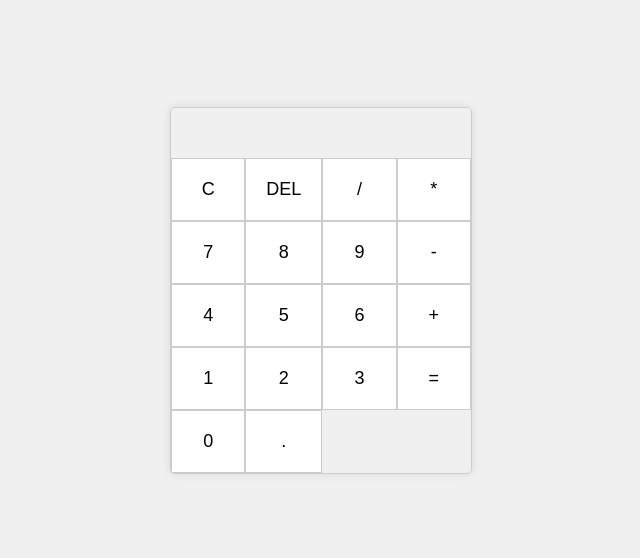
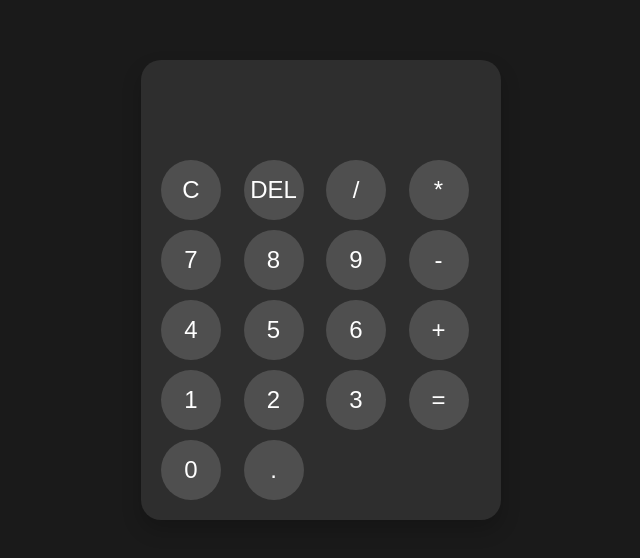
Before and after one commit to BibineThomas13/Calculator, a plain HTML site: page index.html in a window 1280 px wide. Shown: the part 110-668 px from the top of the page, without its empty margins (319-959 px from the left). Drawn offline with Linux system fonts and the light colour scheme.

Commit message:
Update calculator design to resemble Android 16 calculator app

```diff
--- a/style.css
+++ b/style.css
@@ -4,39 +4,80 @@ body {
     align-items: center;
     height: 100vh;
     margin: 0;
-    background-color: #f0f0f0;
+    background-color: #1a1a1a; /* Dark background */
+    font-family: 'Roboto', sans-serif;
 }
 
 .calculator {
-    border: 1px solid #ccc;
-    border-radius: 5px;
-    box-shadow: 0 0 10px rgba(0, 0, 0, 0.1);
-    width: 300px;
+    background-color: #2e2e2e; /* Darker calculator body */
+    border-radius: 20px;
+    box-shadow: 0 10px 20px rgba(0, 0, 0, 0.2);
+    width: 320px;
+    padding: 20px;
 }
 
 #display {
     width: 100%;
-    height: 50px;
+    height: 80px;
     border: none;
     text-align: right;
-    padding: 10px;
-    font-size: 24px;
+    padding: 20px;
+    font-size: 48px;
     box-sizing: border-box;
+    background-color: transparent;
+    color: #fff;
 }
 
 .buttons {
     display: grid;
     grid-template-columns: repeat(4, 1fr);
+    gap: 10px;
 }
 
 button {
-    border: 1px solid #ccc;
-    padding: 20px;
-    font-size: 18px;
+    border: none;
+    border-radius: 50%; /* Circular buttons */
+    height: 60px;
+    width: 60px;
+    font-size: 24px;
     cursor: pointer;
-    background-color: #fff;
+    background-color: #4f4f4f;
+    color: #fff;
+    transition: background-color 0.2s;
 }
 
 button:hover {
-    background-color: #f0f0f0;
+    background-color: #6a6a6a;
 }
+
+button:active {
+    background-color: #7f7f7f;
+}
+
+/* Operator buttons with a different color */
+button.operator {
+    background-color: #ff9f0a;
+    color: #fff;
+}
+
+button.operator:hover {
+    background-color: #ffaf3a;
+}
+
+button.operator:active {
+    background-color: #ffbf6a;
+}
+
+/* AC and DEL buttons with a different color */
+button.function {
+    background-color: #a5a5a5;
+    color: #000;
+}
+
+button.function:hover {
+    background-color: #b1b1b1;
+}
+
+button.function:active {
+    background-color: #bcbcbc;
+}
```
